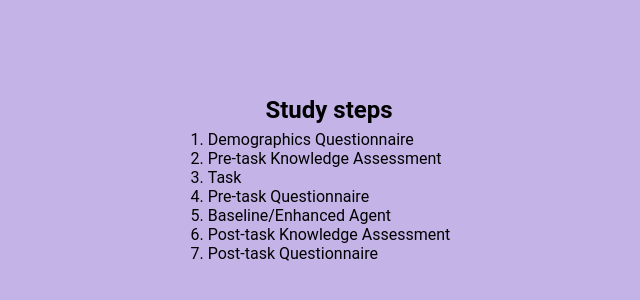
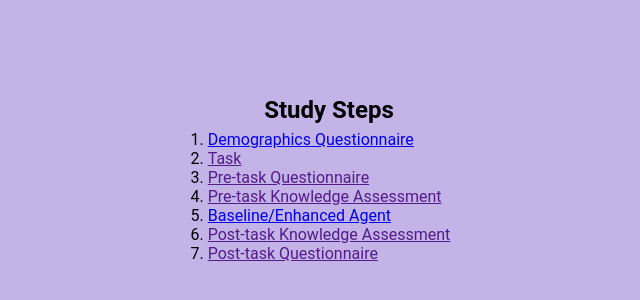
Before and after one commit to Poly1581/Pope, a website: page node/public/workflow.html in a window 1280 px wide. Shown: the part 224-524 px from the top of the page, without its empty margins (311-951 px from the left). Drawn offline with Linux system fonts and the light colour scheme.

Commit message:
Set up basic workflow routing

```diff
--- a/node/public/workflow.html
+++ b/node/public/workflow.html
@@ -8,30 +8,44 @@
 </head>
 <body style = "justify-content:center">
   <h1>
-    Study steps
+    Study Steps
   </h1>
   <ol style = "padding-inline-start:0">
     <li>
-      Demographics Questionnaire
+      <a id = "demographics">Demographics Questionnaire</a>
     </li>
     <li>
-      Pre-task Knowledge Assessment
+      <a id = "task">Task</a>
     </li>
     <li>
-      Task
+      <a id = "pretaskQuestionnaire">Pre-task Questionnaire</a>
     </li>
     <li>
-      Pre-task Questionnaire
+      <a id = "pretaskAssessment">Pre-task Knowledge Assessment</a>
     </li>
     <li>
-      Baseline/Enhanced Agent
+      <a id = "agent">Baseline/Enhanced Agent</a>
     </li>
     <li>
-      Post-task Knowledge Assessment
+      <a id = "posttaskAsssessment">Post-task Knowledge Assessment</a>
     </li>
     <li>
-      Post-task Questionnaire
+      <a id = "posttaskQuestionnaire">Post-task Questionnaire</a>
     </li>
   </ol>
+  <script>
+    const urls = {
+      "demographics": `https://usfca.qualtrics.com/jfe/form/SV_bmv16IEwDQaqN6K?participantID=${encodeURIComponent(localStorage.participantID)}`,
+      "task": "",
+      "pretaskQuestionnaire": "",
+      "pretaskAssessment": "",
+      "agent": "/enhancedAgent.html",
+      "posttaskQuestionnaire": "",
+      "posttaskAsssessment": ""
+    }
+    for(const [id, url] of Object.entries(urls)) {
+      document.getElementById(id).setAttribute("href", url);
+    }
+  </script>
 </body>
 </html>
```
Also changed, not shown: node/public/index.html (+1 -1 lines), node/server.js (+0 -7 lines).
